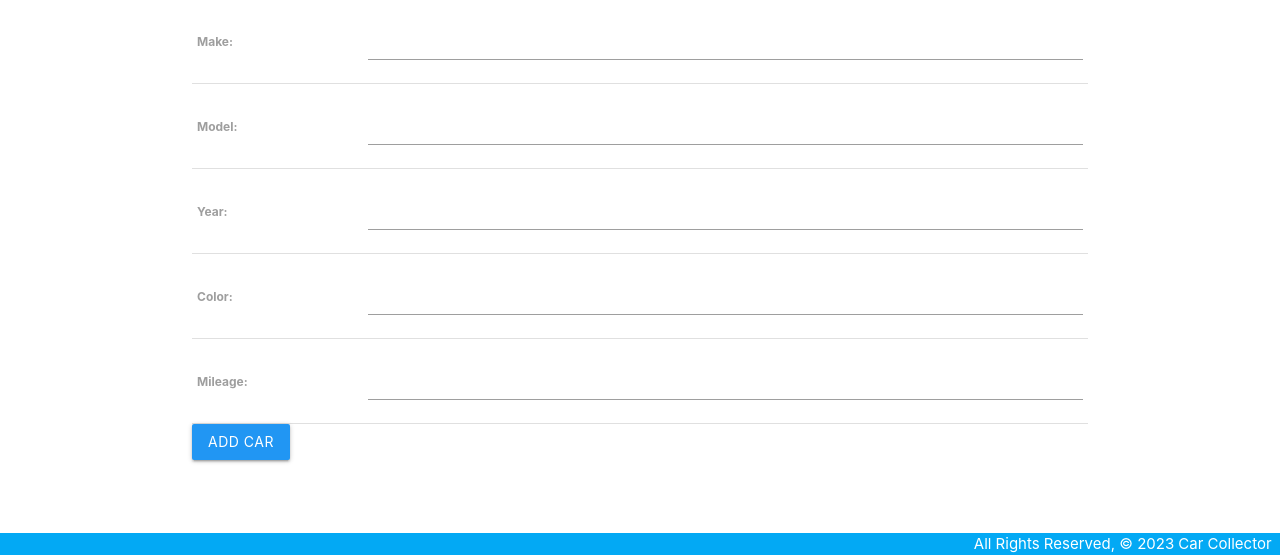
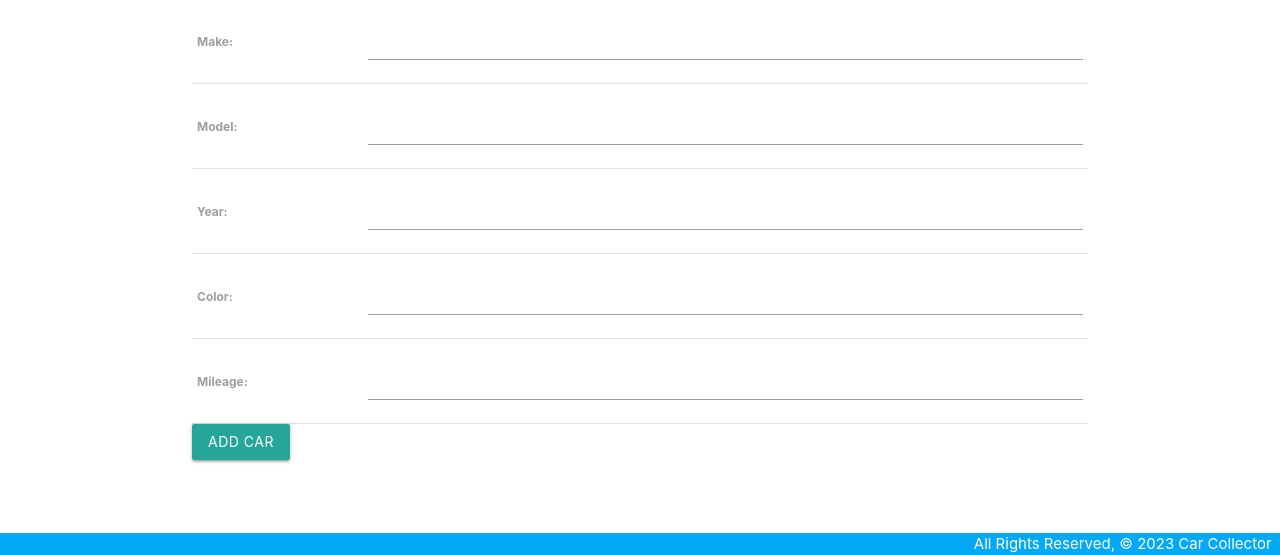
Before and after one commit to jcoop32/carcollector, a Django app: page /cars/create/ in a window 1280 px wide. Shown: the part 245-800 px from the top of the page. Run offline with Django 4.2, Linux system fonts and the light colour scheme.

Commit message:
Revert "color for btns, path changed for detail page"
This reverts commit 700d5363266b350470c6798b49c96ff181e78ad0.

```diff
--- a/main_app/templates/cars/car_details.html
+++ b/main_app/templates/cars/car_details.html
@@ -1,6 +1,6 @@
 {% extends 'base.html' %}
 {% block content %}
-<h5><a href="{% url 'cars' %}">Back</a></h5>
+<h5><a href="{% url 'details' car.id %}">Back</a></h5>
 <h1>Details</h1>
 <div class="card">
   <div class="card-content">
--- a/main_app/templates/main_app/car_form.html
+++ b/main_app/templates/main_app/car_form.html
@@ -14,9 +14,9 @@
     {{ form.as_table }}
   </table>
   {% if object %}
-  <input type="submit" value="Edit {{ object.name }}" class="btn blue" />
+  <input type="submit" value="Edit {{ object.name }}" class="btn" />
   {% else %}
-  <input type="submit" value="Add Car" class="btn blue" />
+  <input type="submit" value="Add Car" class="btn" />
   {% endif %}
 </form>
 {% endblock %}
```
